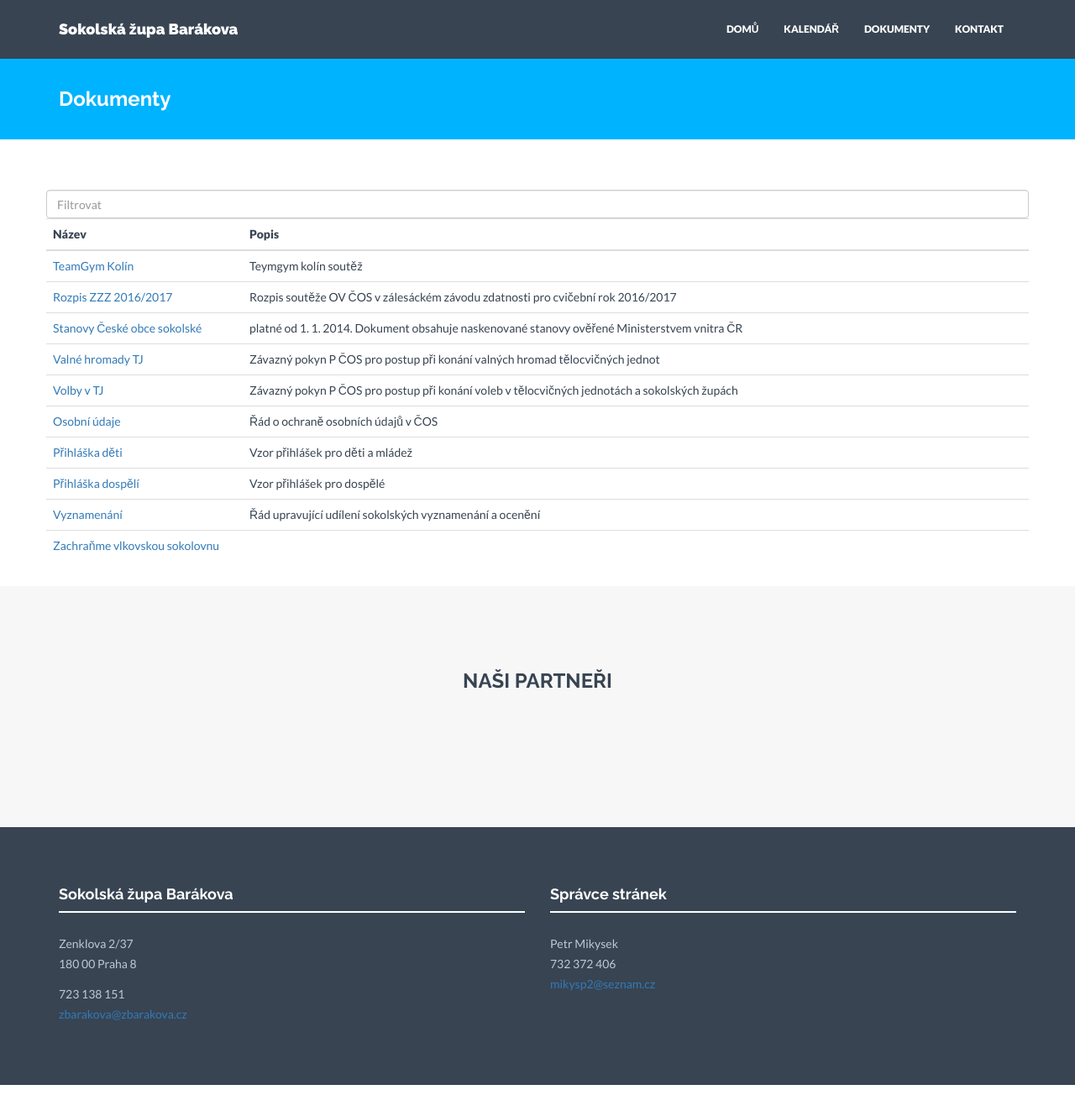
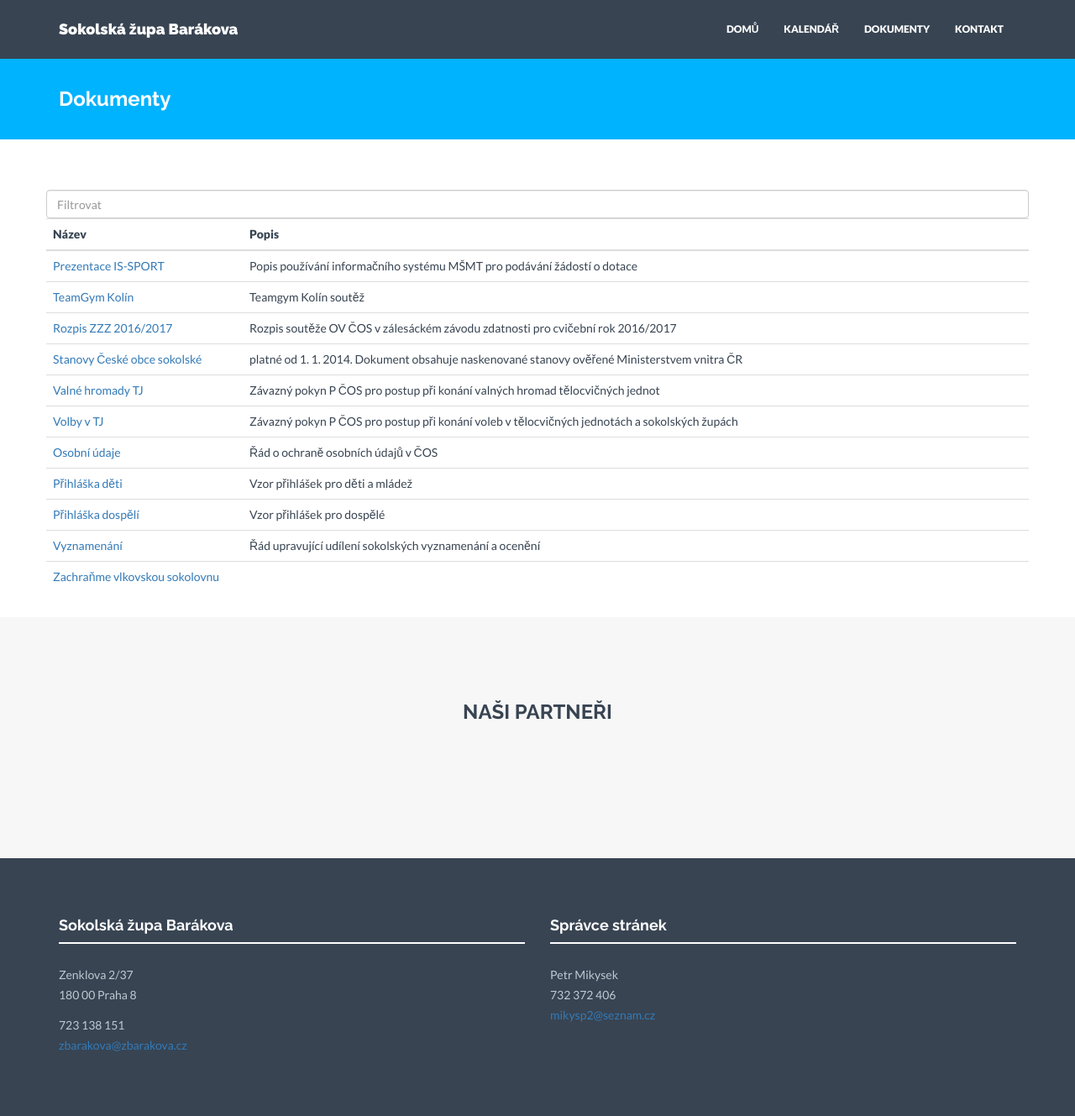
Before and after one commit to milanhybner/zbarakova.cz, a Jekyll site: the page built from dokumenty.md, in a window 1280 px wide and 1329 px high. Shown: the whole window at 84% size. Built offline with Jekyll 4.4.1, drawn with Linux system fonts in a browser that asks for light colours; nearby versions of some CDN libraries.

Commit message:
Update dokumenty.yaml

```diff
--- a/_data/dokumenty.yaml
+++ b/_data/dokumenty.yaml
@@ -1,6 +1,10 @@
+- nazev: Prezentace IS-SPORT
+  url: /soubory/2016-10-04-prezentace-IS-SPORT.pptx
+  popis: Popis používání informačního systému MŠMT pro podávání žádostí o dotace
+
 - nazev: TeamGym Kolín
   url: https://github.com/milanhybner/zbarakova.cz/blob/gh-pages/Propozice_MTG_2016-_mala_oblast_Kolin%20(1).doc
-  popis: Teymgym kolín soutěž
+  popis: Teamgym Kolín soutěž
 
 - nazev: Rozpis ZZZ 2016/2017
   url: http://sokol.eu/priloha/10016/rozpis-zzz-2016-17.doc
```
